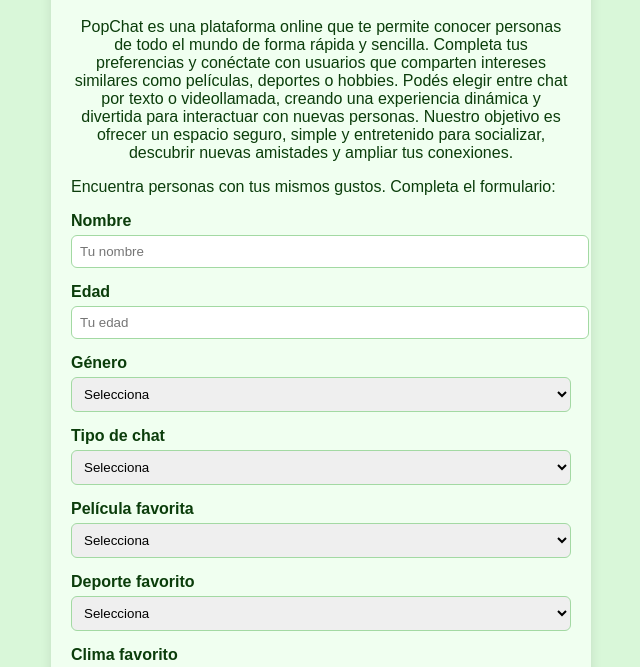
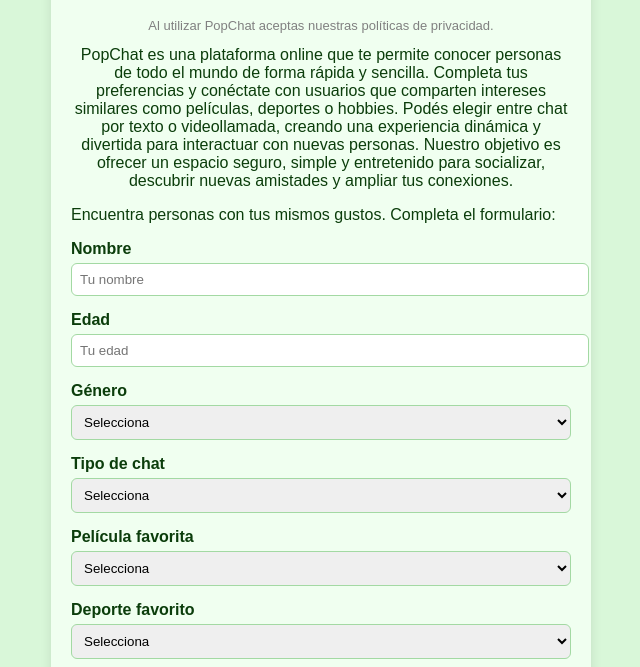
Before and after one commit to SqnJordan/popchat, a website: page public/index.html in a window 1280 px wide. Shown: the part 100-767 px from the top of the page, without its empty margins (319-959 px from the left). Drawn offline with Linux system fonts and the light colour scheme.

Commit message:
Update index.html

```diff
--- a/public/index.html
+++ b/public/index.html
@@ -12,7 +12,11 @@
 
 <div class="form-container">
   <h1>Bienvenido a PopChat</h1>
-     <p style="max-width:600px; margin:auto; text-align:center;">
+     <p style="text-align:center; font-size:13px; color:gray;">
+Al utilizar PopChat aceptas nuestras políticas de privacidad.
+</p>
+
+<p style="max-width:600px; margin:auto; text-align:center;">
 PopChat es una plataforma online que te permite conocer personas de todo el mundo de forma rápida y sencilla.
 Completa tus preferencias y conéctate con usuarios que comparten intereses similares como películas, deportes o hobbies.
 
```
